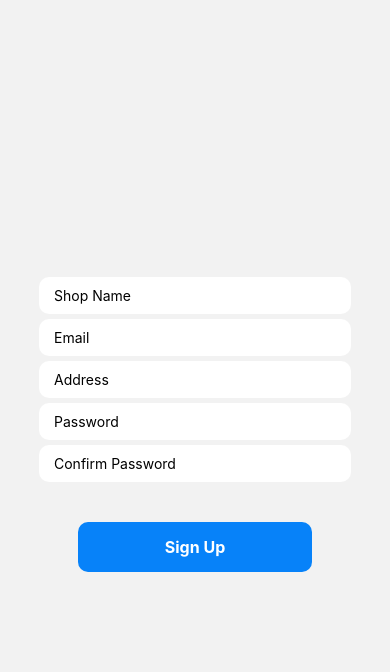
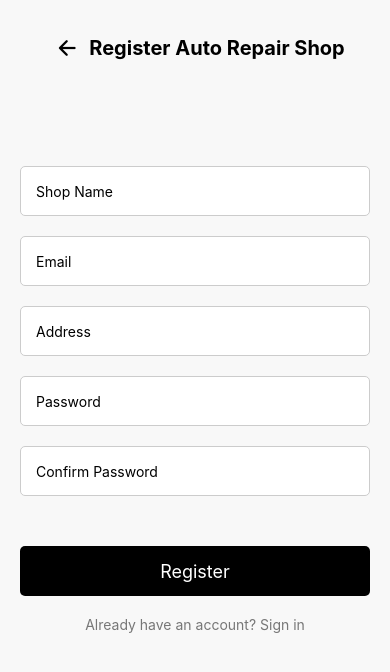
Before and after one commit to Pabelic1221/newCarmedicApp, a React Native app: screen /ShopRegister in a window 390 px wide. Shown: the top 672 px of the page. Built offline with nearby package versions, Linux system fonts and the light colour scheme; no server answers.

Commit message:
Redesigning UI

```diff
--- a/screens/LoginScreen.js
+++ b/screens/LoginScreen.js
@@ -1,6 +1,6 @@
 import { useNavigation } from '@react-navigation/core';
 import React, { useEffect, useState } from 'react';
-import { KeyboardAvoidingView, StyleSheet, Text, TextInput, TouchableOpacity, View, Alert } from 'react-native';
+import { KeyboardAvoidingView, StyleSheet, Text, TextInput, TouchableOpacity, View, Image, Alert } from 'react-native';
 import { auth, db } from '../firebase';
 import { onAuthStateChanged, signInWithEmailAndPassword, signOut } from "firebase/auth";
 import { doc, getDoc, updateDoc } from "firebase/firestore";
@@ -14,7 +14,6 @@ const LoginScreen = () => {
   useEffect(() => {
     const unsubscribe = onAuthStateChanged(auth, (user) => {
       if (user && !user.emailVerified) {
-        // If the user is registered but not verified, sign them out
         signOut(auth);
         Alert.alert("Email not verified", "Please verify your email before logging in.");
       } else if (user && user.emailVerified) {
@@ -30,13 +29,11 @@ const LoginScreen = () => {
       const userCredentials = await signInWithEmailAndPassword(auth, email, password);
       const user = userCredentials.user;
 
-      // Check if email is verified
       if (user.emailVerified) {
         const userDocRef = doc(db, "users", user.uid);
         const userDoc = await getDoc(userDocRef);
 
         if (userDoc.exists() && userDoc.data().verified === false) {
-          // Update Firestore to set verified to true
           await updateDoc(userDocRef, { verified: true });
         }
 
@@ -45,7 +42,7 @@ const LoginScreen = () => {
 
       } else {
         Alert.alert("Email not verified", "Please verify your email before logging in.");
-        signOut(auth); // Sign out the user if not verified
+        signOut(auth);
       }
     } catch (error) {
       alert(error.message);
@@ -61,7 +58,11 @@ const LoginScreen = () => {
       style={styles.container}
       behavior="padding"
     >
-      <Text style={styles.title}>Login</Text>
+      <Image
+        source={require('../assets/AutoRepairTransparent.png')}
+        style={styles.image}
+      />
+      <Text style={styles.title}>Sign In</Text>
       <View style={styles.inputContainer}>
         <TextInput
           placeholder="Email"
@@ -92,7 +93,7 @@ const LoginScreen = () => {
           style={styles.signUpTextContainer}
         >
           <Text style={styles.signUpText}>
-            Don't have an account? Sign up
+            Don't have an account? Sign Up
           </Text>
         </TouchableOpacity>
       </View>
@@ -108,10 +109,18 @@ const styles = StyleSheet.create({
     padding: 20,
     justifyContent: 'center',
     alignItems: 'center',
+    backgroundColor: '#F7F7F7',
+  },
+  image: {
+    width: 200,
+    height: 100,
+    marginBottom: 30,
   },
   title: {
-    fontSize: 24,
+    fontSize: 28,
+    fontWeight: 'bold',
     marginBottom: 20,
+    color: '#000',
   },
   inputContainer: {
     width: '100%',
@@ -133,7 +142,7 @@ const styles = StyleSheet.create({
     marginTop: 40,
   },
   button: {
-    backgroundColor: '#0782F9',
+    backgroundColor: '#000',
     padding: 15,
     borderRadius: 10,
     alignItems: 'center',
@@ -148,7 +157,7 @@ const styles = StyleSheet.create({
     marginTop: 20,
   },
   signUpText: {
-    color: '#0782F9',
+    color: '#000',
     fontWeight: '700',
     fontSize: 16,
   },
--- a/screens/ShopRegisterScreen.js
+++ b/screens/ShopRegisterScreen.js
@@ -3,6 +3,7 @@ import { KeyboardAvoidingView, StyleSheet, Text, TextInput, TouchableOpacity, Vi
 import { auth, db } from '../firebase';
 import { createUserWithEmailAndPassword, sendEmailVerification } from "firebase/auth";
 import { doc, setDoc } from "firebase/firestore";
+import Icon from 'react-native-vector-icons/Ionicons';
 
 const ShopRegisterScreen = ({ navigation }) => {
   const [shopName, setShopName] = useState('');
@@ -35,7 +36,7 @@ const ShopRegisterScreen = ({ navigation }) => {
 
         // Alert and navigate back to login
         Alert.alert(
-          "Success!",
+          "Registration Successful",
           "Verification email sent! Please verify your account before logging in.",
           [{ text: "OK", onPress: () => navigation.replace("Login") }]
         );
@@ -43,54 +44,64 @@ const ShopRegisterScreen = ({ navigation }) => {
       .catch(error => alert(error.message));
   };
 
+  const goBack = () => {
+    navigation.goBack();
+  };
+
   return (
     <KeyboardAvoidingView
       style={styles.container}
       behavior="padding"
     >
+      <View style={styles.appBar}>
+        <TouchableOpacity onPress={goBack} style={styles.backButton}>
+          <Icon name="arrow-back" size={24} color="#000" />
+        </TouchableOpacity>
+        <Text style={styles.appBarTitle}>Register Auto Repair Shop</Text>
+      </View>
+
       <View style={styles.inputContainer}>
         <TextInput
+          style={styles.input}
+          value={shopName}
+          onChangeText={setShopName}
           placeholder="Shop Name"
-          value={shopName}
-          onChangeText={text => setShopName(text)}
-          style={styles.input}
         />
         <TextInput
+          style={styles.input}
+          value={email}
+          onChangeText={setEmail}
           placeholder="Email"
-          value={email}
-          onChangeText={text => setEmail(text)}
-          style={styles.input}
+          autoCapitalize="none"
         />
         <TextInput
+          style={styles.input}
+          value={address}
+          onChangeText={setAddress}
           placeholder="Address"
-          value={address}
-          onChangeText={text => setAddress(text)}
-          style={styles.input}
         />
         <TextInput
+          style={styles.input}
+          value={password}
+          onChangeText={setPassword}
           placeholder="Password"
-          value={password}
-          onChangeText={text => setPassword(text)}
-          style={styles.input}
           secureTextEntry
         />
         <TextInput
+          style={styles.input}
+          value={confirmPassword}
+          onChangeText={setConfirmPassword}
           placeholder="Confirm Password"
-          value={confirmPassword}
-          onChangeText={text => setConfirmPassword(text)}
-          style={styles.input}
           secureTextEntry
         />
       </View>
 
-      <View style={styles.buttonContainer}>
-        <TouchableOpacity
-          onPress={handleSignUp}
-          style={styles.button}
-        >
-          <Text style={styles.buttonText}>Sign Up</Text>
-        </TouchableOpacity>
-      </View>
+      <TouchableOpacity style={styles.registerButton} onPress={handleSignUp}>
+        <Text style={styles.registerButtonText}>Register</Text>
+      </TouchableOpacity>
+      <TouchableOpacity onPress={goBack}>
+        <Text style={styles.signInText}>Already have an account? Sign in</Text>
+      </TouchableOpacity>
     </KeyboardAvoidingView>
   );
 };
@@ -100,35 +111,55 @@ export default ShopRegisterScreen;
 const styles = StyleSheet.create({
   container: {
     flex: 1,
+    padding: 20,
+    backgroundColor: '#f8f8f8',
+  },
+  appBar: {
+    flexDirection: 'row',
+    alignItems: 'center',
     justifyContent: 'center',
-    alignItems: 'center',
+    paddingVertical: 15,
+    paddingHorizontal: 10,
+    backgroundColor: '#f8f8f8',
+    marginBottom: 20,
+  },
+  backButton: {
+    // Adjust the margin or padding to create more space
+    paddingHorizontal: 10,
+  },
+  appBarTitle: {
+    fontSize: 20,
+    fontWeight: 'bold',
+    color: '#000',
   },
   inputContainer: {
-    width: '80%',
+    marginTop: 60,
+    width: '100%',
+    marginBottom: 20,
   },
   input: {
-    backgroundColor: 'white',
+    height: 50,
+    borderColor: '#ccc',
+    borderWidth: 1,
+    borderRadius: 5,
     paddingHorizontal: 15,
-    paddingVertical: 10,
-    borderRadius: 10,
-    marginTop: 5,
+    marginVertical: 10,
+    backgroundColor: '#fff',
   },
-  buttonContainer: {
-    width: '60%',
+  registerButton: {
+    height: 50,
+    backgroundColor: '#000',
+    borderRadius: 5,
+    alignItems: 'center',
     justifyContent: 'center',
-    alignItems: 'center',
-    marginTop: 40,
+    marginVertical: 20,
   },
-  button: {
-    backgroundColor: '#0782F9',
-    width: '100%',
-    padding: 15,
-    borderRadius: 10,
-    alignItems: 'center',
+  registerButtonText: {
+    color: '#fff',
+    fontSize: 18,
   },
-  buttonText: {
-    color: 'white',
-    fontWeight: '700',
-    fontSize: 16,
+  signInText: {
+    color: '#777',
+    textAlign: 'center',
   },
 });
--- a/screens/UserRegisterScreen.js
+++ b/screens/UserRegisterScreen.js
@@ -3,6 +3,7 @@ import { KeyboardAvoidingView, StyleSheet, Text, TextInput, TouchableOpacity, Vi
 import { auth, db } from '../firebase';
 import { createUserWithEmailAndPassword, sendEmailVerification } from "firebase/auth";
 import { doc, setDoc } from "firebase/firestore";
+import Icon from 'react-native-vector-icons/Ionicons';
 
 const UserRegisterScreen = ({ navigation }) => {
   const [firstName, setFirstName] = useState('');
@@ -56,7 +57,7 @@ const UserRegisterScreen = ({ navigation }) => {
     >
       <View style={styles.appBar}>
         <TouchableOpacity onPress={goBack} style={styles.backButton}>
-          <Text style={styles.backText}>{'<'}</Text>
+        <Icon name="arrow-back" size={24} color="#000" />
         </TouchableOpacity>
         <Text style={styles.appBarTitle}>Register Vehicle Owner</Text>
       </View>
```
